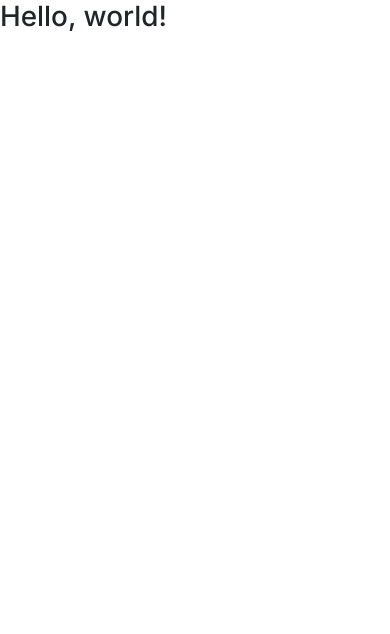
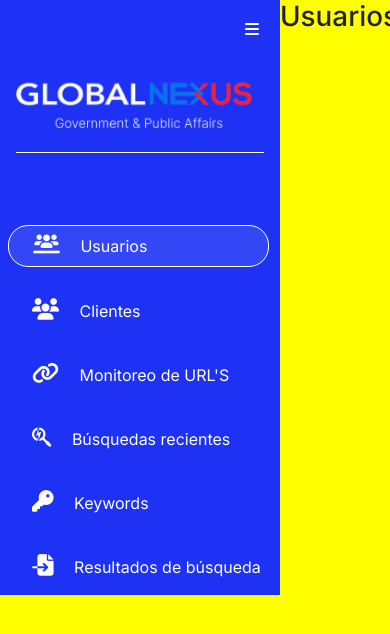
Before and after one commit to tinoco123/maquetado-bootstrap, a plain HTML site: page base.html in a window 390 px wide. Drawn offline with nearby package versions, Linux system fonts and the light colour scheme.

Commit message:
se desborda

```diff
--- a/assets/css/base.css
+++ b/assets/css/base.css
@@ -1,5 +1,37 @@
 @import url('https://fonts.googleapis.com/css2?family=Inter:wght@100;200;300;400;500;600;700;800;900&display=swap');
 
-body{
+body {
     font-family: 'Inter', sans-serif;
+    background: yellow;
 }
+
+
+
+.sidebar {
+    background: #1d32f5;
+    min-width: 280px;
+}
+
+.content {
+
+    width: 100%;
+}
+
+.sidebar li a {
+    color: white;
+}
+
+.sidebar li.active {
+    background: #1d32f5;
+    border: 1px solid white;
+    border-radius: 20px;
+    background-color: rgba(255, 255, 255, 0.1)
+}
+
+.sidebar li a:hover {
+    color: white;
+    border: 1px solid white;
+    background-color: rgba(255, 255, 255, 0.1);
+    border-radius: 20px;
+
+}
--- a/base.html
+++ b/base.html
@@ -1,15 +1,96 @@
-<!doctype html>
-<html lang="en">
-  <head>
-    <meta charset="utf-8">
-    <meta name="viewport" content="width=device-width, initial-scale=1">
-    <title>Global Nexus: Usuarios</title>
-    <link href="https://cdn.jsdelivr.net/npm/bootstrap@5.3.0/dist/css/bootstrap.min.css" rel="stylesheet" integrity="sha384-9ndCyUaIbzAi2FUVXJi0CjmCapSmO7SnpJef0486qhLnuZ2cdeRhO02iuK6FUUVM" crossorigin="anonymous">
-    <link rel="shortcut icon" href="assets/img/favicon.ico" type="image/x-icon">
-    <link rel="stylesheet" href="assets/css/base.css">
-  </head>
-  <body>
-    <h1>Hello, world!</h1>
-    <script src="https://cdn.jsdelivr.net/npm/bootstrap@5.3.0/dist/js/bootstrap.bundle.min.js" integrity="sha384-geWF76RCwLtnZ8qwWowPQNguL3RmwHVBC9FhGdlKrxdiJJigb/j/68SIy3Te4Bkz" crossorigin="anonymous"></script>
-  </body>
+<!DOCTYPE html>
+<html lang="es">
+    <head>
+        <meta charset="utf-8" />
+        <meta name="viewport" content="width=device-width, initial-scale=1" />
+        <title>Global Nexus: Usuarios</title>
+        <link
+            href="https://cdn.jsdelivr.net/npm/bootstrap@5.3.0/dist/css/bootstrap.min.css"
+            rel="stylesheet"
+            integrity="sha384-9ndCyUaIbzAi2FUVXJi0CjmCapSmO7SnpJef0486qhLnuZ2cdeRhO02iuK6FUUVM"
+            crossorigin="anonymous"
+        />
+        <link
+            rel="shortcut icon"
+            href="assets/img/favicon.ico"
+            type="image/x-icon"
+        />
+        <link rel="stylesheet" href="assets/css/base.css" />
+    </head>
+    <body>
+        <div class="main-container d-flex">
+            <div class="sidebar" id="side-nav">
+                <div class="header-box px-3 pt-3 pb-4 d-flex flex-column">
+                    <button
+                        class="btn d-md-none d-block close-btn px-1 py-0 text-white align-self-end"
+                    >
+                        <i class="fa-solid fa-bars"></i>
+                    </button>
+                    <img
+                        src="assets/img/logo-figma.png"
+                        class="img-fluid"
+                        alt=""
+                    />
+                    <hr class="border-1 border-white opacity-100" />
+                </div>
+                <nav class="navbar">
+                    <ul class="navbar-nav">
+                        <li class="nav-item mt-4 mx-2 active">
+                            <a href="" class="nav-link p-2">
+                                <i class="fa-solid fa-users-line fs-4 mx-3"></i>
+                                Usuarios</a
+                            >
+                        </li>
+                        <li class="nav-item mt-4 mx-2">
+                            <a href="" class="nav-link p-2">
+                                <i class="fa-solid fa-users fs-4 mx-3"></i>
+                                Clientes</a
+                            >
+                        </li>
+                        <li class="nav-item mt-4 mx-2">
+                            <a href="" class="nav-link p-2">
+                                <i class="fa-solid fa-link fs-4 mx-3"></i>
+                                Monitoreo de URL'S</a
+                            >
+                        </li>
+                        <li class="nav-item mt-4 mx-2">
+                            <a href="" class="nav-link p-2">
+                                <i
+                                    class="fa-brands fa-searchengin fs-4 mx-3"
+                                ></i>
+                                Búsquedas recientes</a
+                            >
+                        </li>
+                        <li class="nav-item mt-4 mx-2">
+                            <a href="" class="nav-link p-2">
+                                <i class="fa-solid fa-key fs-4 mx-3"></i>
+                                Keywords</a
+                            >
+                        </li>
+                        <li class="nav-item mt-4 mx-2">
+                            <a href="" class="nav-link p-2">
+                                <i
+                                    class="fa-solid fa-file-import fs-4 mx-3"
+                                ></i>
+                                Resultados de búsqueda
+                            </a>
+                        </li>
+                    </ul>
+                </nav>
+                <div class="footer-box"></div>
+            </div>
+            <div class="content">
+                <h1>Usuarios</h1>
+            </div>
+        </div>
+        <script
+            src="https://kit.fontawesome.com/72f3b7aa97.js"
+            crossorigin="anonymous"
+        ></script>
+        <script
+            src="https://cdn.jsdelivr.net/npm/bootstrap@5.3.0/dist/js/bootstrap.bundle.min.js"
+            integrity="sha384-geWF76RCwLtnZ8qwWowPQNguL3RmwHVBC9FhGdlKrxdiJJigb/j/68SIy3Te4Bkz"
+            crossorigin="anonymous"
+        ></script>
+    </body>
 </html>
```
Also changed, not shown: assets/img/logo-figma.png (added).
